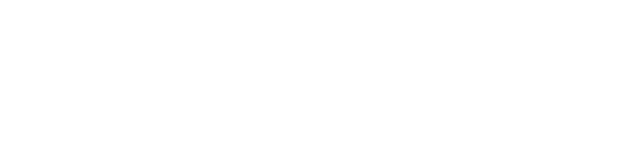
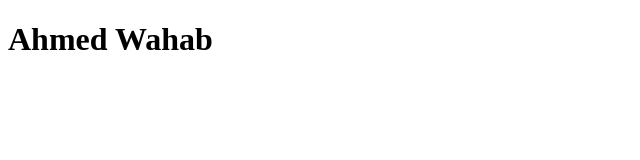
Before and after one commit to imokha01/git, a plain HTML site: page index.html in a window 1280 px wide. Shown: the whole page, without its empty margins (0-640 px from the left). Drawn offline with Linux system fonts and the light colour scheme.

Commit message:
added h1 tag

```diff
--- a/index.html
+++ b/index.html
@@ -6,6 +6,6 @@
     <title>Document</title>
 </head>
 <body>
-
+    <h1>Ahmed Wahab</h1>
 </body>
 </html>
```
